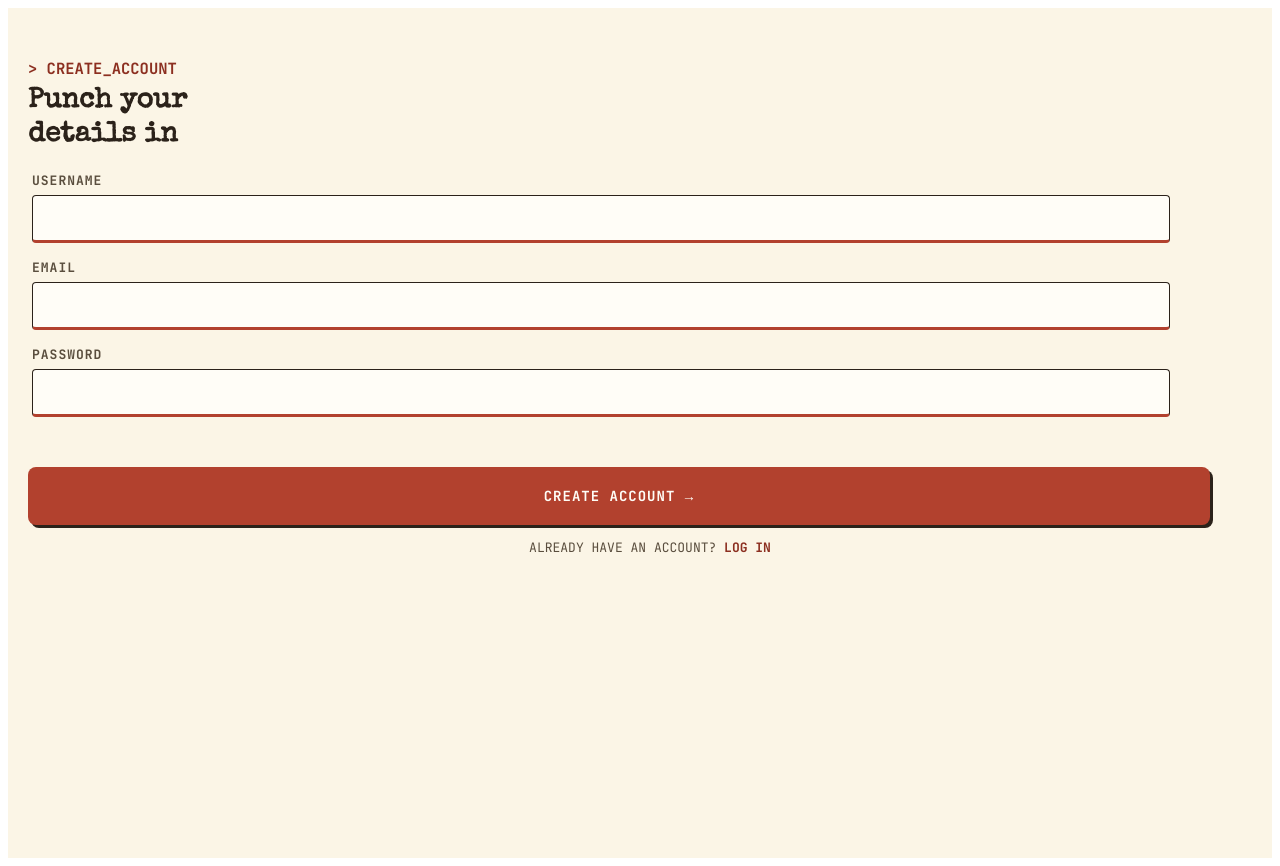
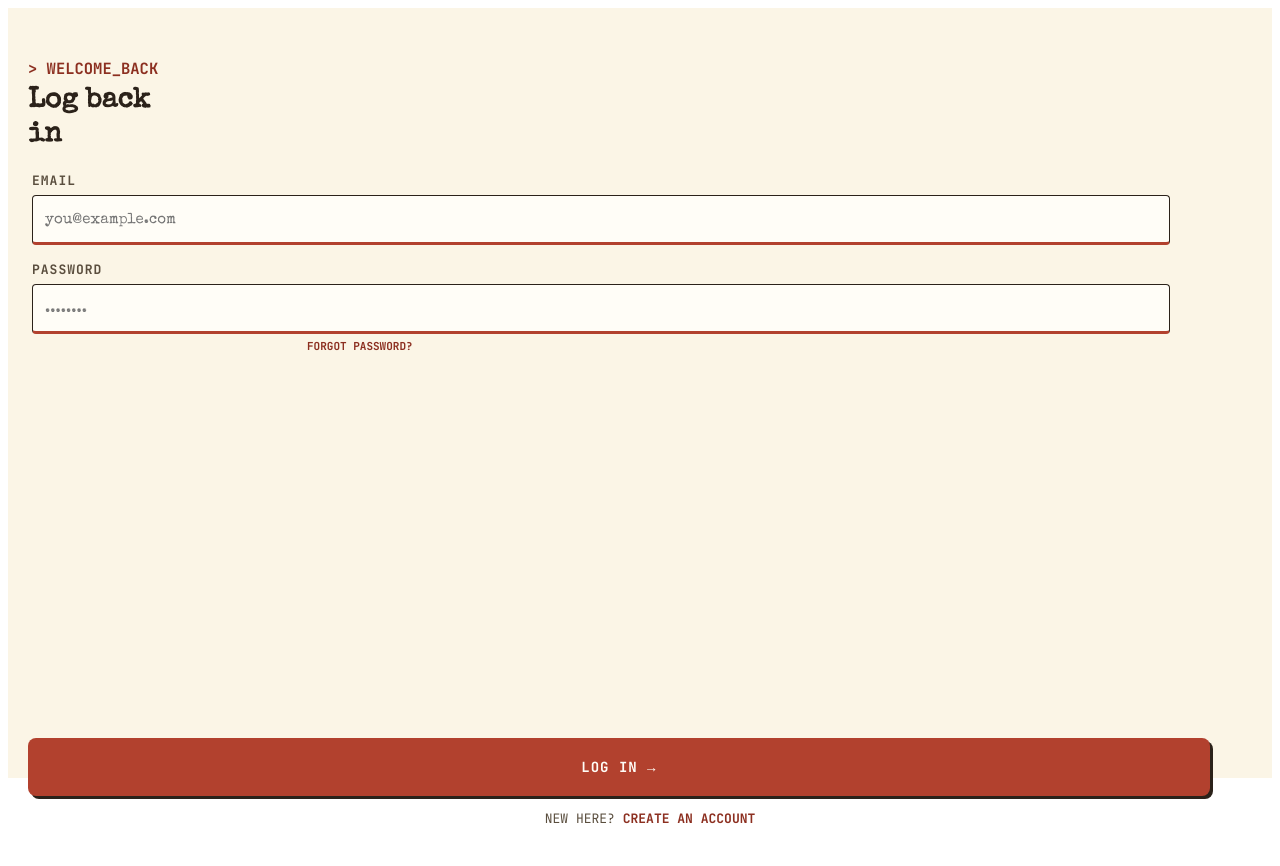
Before and after one commit to Kene-Okeke/recall, a React app in the folder frontend/: page / in a window 1280 px wide. After the commit the page ends 827 px from the top, so only its background shows below. Built offline with nearby package versions, Linux system fonts and the light colour scheme; the HTML template or start-up script is replaced by a standard one.

Commit message:
loginscr ui done

```diff
--- a/frontend/src/App.jsx
+++ b/frontend/src/App.jsx
@@ -1,8 +1,8 @@
 import "./App.css";
 
-import SignupScreen from "./pages/SignupScreen";
+import LoginScr from "./pages/LoginScr.jsx";
 function App() {
-  return <SignupScreen />;
+  return <LoginScr />;
 }
 
 export default App;
--- /dev/null
+++ b/frontend/src/css/LoginScr.css
@@ -0,0 +1,106 @@
+.mainContainer {
+  background: var(--paperbackground);
+  height: 90vh;
+  padding-top: 50px;
+  padding-left: 20px;
+}
+
+.welcomeText {
+  color: var(--rust-darkpressed);
+  font-weight: 600;
+  font-size: 15.5px;
+  font-family: "JetBrains Mono", monospace;
+}
+
+.logBackStatement {
+  font-family: "Special Elite", cursive;
+  color: var(--inktext);
+  font-weight: bold;
+  font-size: 28px;
+  line-height: 1.2;
+  padding-top: 6px;
+}
+
+.accountForm {
+  padding: 0 4px;
+}
+
+.emailBox,
+.passwordBox {
+  margin-bottom: 16px;
+}
+
+.emailBox label,
+.passwordBox label {
+  display: block;
+  font-family: "JetBrains Mono", monospace;
+  font-size: 13px;
+  font-weight: 700;
+  letter-spacing: 1px;
+  color: #5a4e3e; /* ink-soft */
+  margin-bottom: 6px;
+}
+
+.emailBox input,
+.passwordBox input {
+  max-width: 100%;
+  width: 90%;
+  background: #fffdf7; /* white */
+  border: 1px solid #2b221a; /* ink */
+  border-bottom: 3px solid #b2412e; /* rust */
+  border-radius: 4px;
+  padding: 12px;
+  font-family: "Special Elite", monospace;
+  font-size: 15px;
+  color: #2b221a;
+  outline: none;
+  height: 22px;
+}
+
+.welcomeContainer {
+  padding-bottom: 20px;
+}
+
+.logInButtonCont {
+  margin-top: 385px;
+  display: block;
+}
+
+.logInButtonCont h2 {
+  text-align: center;
+  font-family: "JetBrains Mono", monospace;
+  font-size: 13px;
+  font-weight: 400;
+  color: #5a4e3e; /* ink-soft */
+  margin: 0 0 18px;
+}
+
+.logInButtonCont h2 a {
+  color: #8c2f20; /* rust-dark */
+  font-weight: 700;
+  text-decoration: none;
+}
+
+.signUpButtonCont h2 a:hover {
+  text-decoration: underline;
+}
+
+.forgotPassword {
+  display: block;
+  margin-left: 275px;
+  justify-content: right;
+  background: none;
+  border: none;
+  padding: 0;
+  cursor: pointer;
+  padding-top: 5px;
+  font-family: "JetBrains Mono", monospace;
+  font-size: 11px;
+  font-weight: 700;
+  color: #8c2f20; /* rust-dark */
+  text-decoration: none;
+}
+
+.forgotPassword:hover {
+  text-decoration: underline;
+}
--- /dev/null
+++ b/frontend/src/pages/LoginScr.jsx
@@ -0,0 +1,54 @@
+import "../css/LoginScr.css";
+import Button from "../components/Button.jsx";
+
+function LoginScr() {
+  return (
+    <>
+      <section className="mainContainer">
+        <section className="welcomeContainer">
+          <div className="welcomeText">&gt; WELCOME_BACK</div>
+          <div className="logBackStatement">
+            Log back <br />
+            in
+          </div>
+        </section>
+
+        <section className="accountForm">
+          <form action="">
+            <div className="emailBox">
+              <label htmlFor="email">EMAIL</label>
+              <input
+                type="email"
+                name="email"
+                id="email"
+                placeholder="you@example.com"
+              />
+            </div>
+
+            <div className="passwordBox">
+              <label htmlFor="username">PASSWORD</label>
+              <input
+                type="password"
+                name="password"
+                id="password"
+                placeholder="........"
+              />
+              <button type="button" className="forgotPassword">
+                FORGOT PASSWORD?
+              </button>
+            </div>
+          </form>
+        </section>
+
+        <div className="logInButtonCont">
+          <Button> LOG IN →</Button>
+          <h2>
+            NEW HERE? <a href="">CREATE AN ACCOUNT</a>
+          </h2>
+        </div>
+      </section>
+    </>
+  );
+}
+
+export default LoginScr;
```
Also changed, not shown: 1 other file (tests, documents, lock files or other folders).
